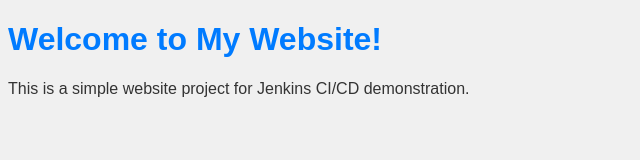
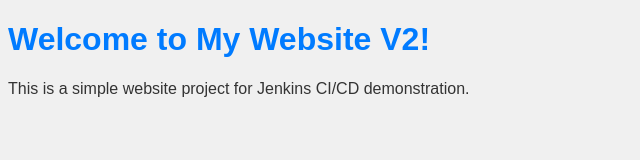
Before and after one commit to Ahmar1232/jenkins-website-ci, a plain HTML site: page index.html in a window 1280 px wide. Shown: the whole page, without its empty margins (0-640 px from the left). Drawn offline with Linux system fonts and the light colour scheme.

Commit message:
Update2 index.html

```diff
--- a/index.html
+++ b/index.html
@@ -8,7 +8,7 @@ scale=1.0">
 <link rel="stylesheet" href="styles.css">
 </head>
 <body>
-<h1>Welcome to My Website!</h1>
+<h1>Welcome to My Website V2!</h1>
 <p>This is a simple website project for Jenkins CI/CD
 demonstration.</p>
 </body>
```
